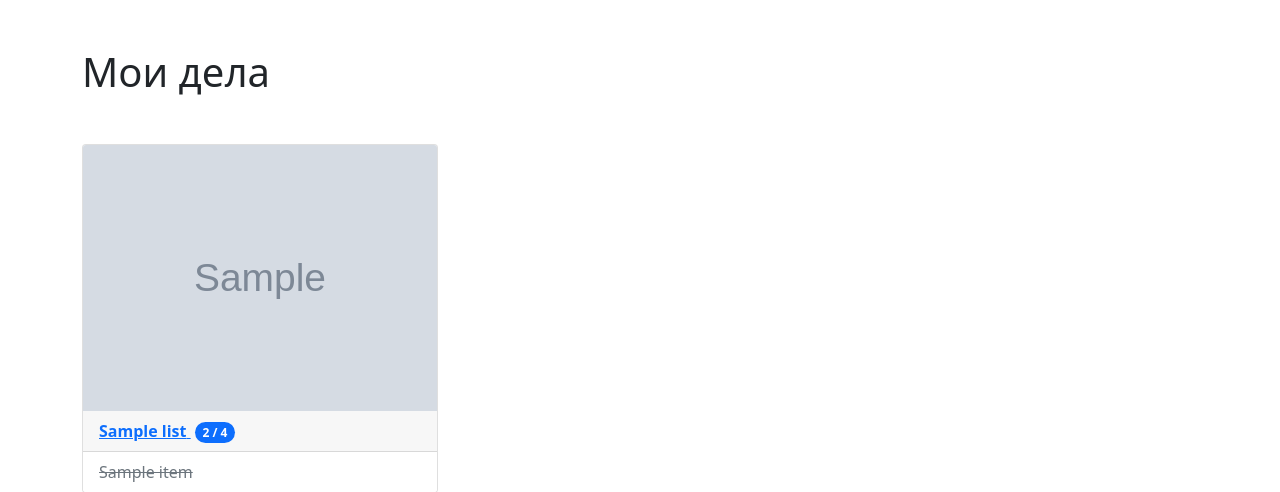
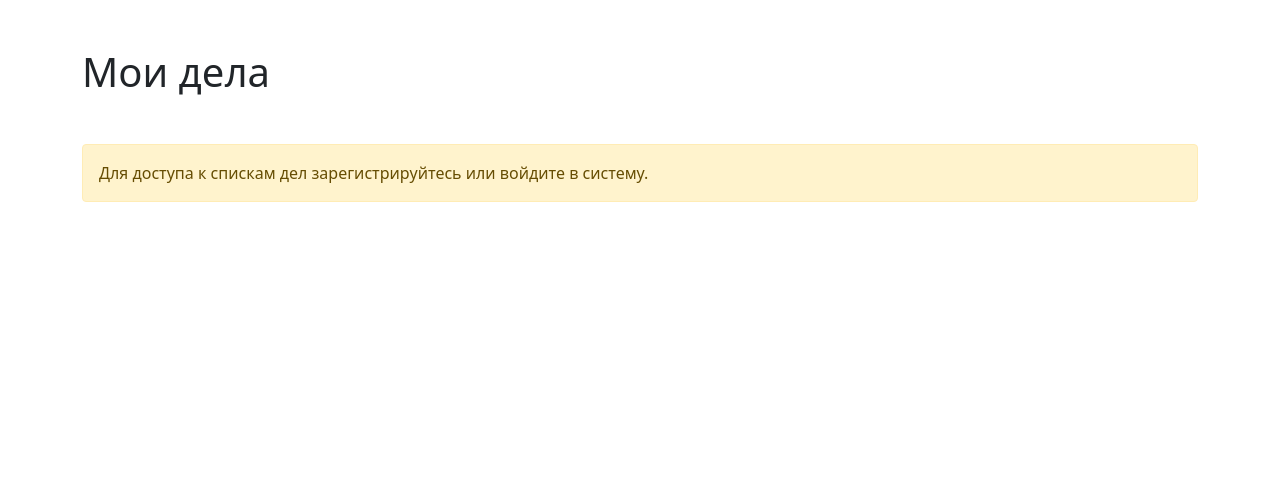
Before and after one commit to BakasaRus/aip-todo, a Flask app: page / in a window 1280 px wide. Shown: the part 56-548 px from the top of the page. Run offline with Flask 2, Linux system fonts and the light colour scheme; tables that the repository leaves empty hold one stand-in row (values such as "Sample post"); grey boxes marked "Sample" are stand-in pictures.

Commit message:
Add alerts on index page

```diff
--- a/templates/index.html
+++ b/templates/index.html
@@ -6,6 +6,11 @@
 
 {% block content %}
     <h1 class="mb-5">Мои дела</h1>
+    {% if current_user.is_anonymous %}
+        <div class="alert alert-warning">
+            Для доступа к спискам дел зарегистрируйтесь или войдите в систему.
+        </div>
+    {% elif todo_lists %}
         <div class="row row-cols-1 row-cols-xl-3 row-cols-lg-2 gy-4">
             {% for todo_list in todo_lists %}
                 <div class="col">
@@ -13,4 +18,9 @@
                 </div>
             {% endfor %}
         </div>
+    {% else %}
+        <div class="alert alert-info">
+            Пока что у Вас нет никаких дел. Но всегда можно создать новый список для них :)
+        </div>
+    {% endif %}
 {% endblock %}
```
Lines whose indentation alone changed are shown as unchanged.
